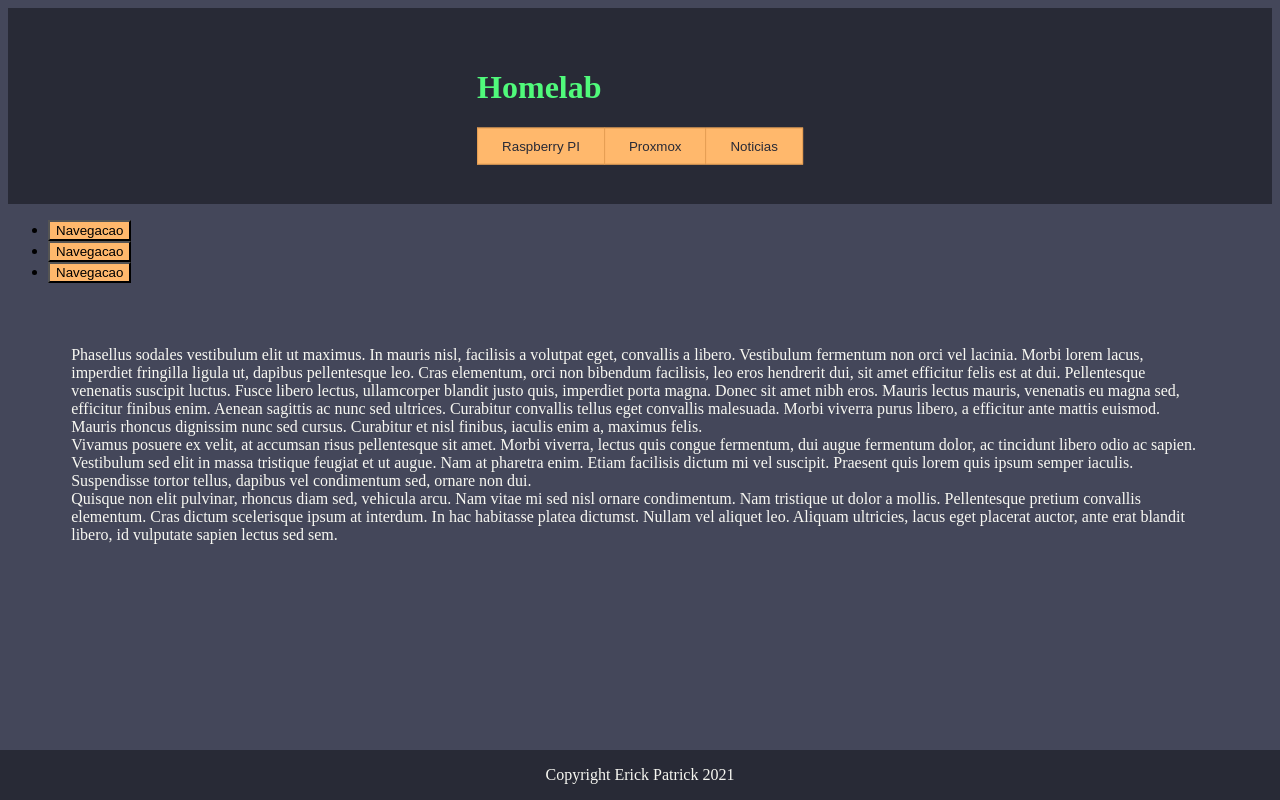
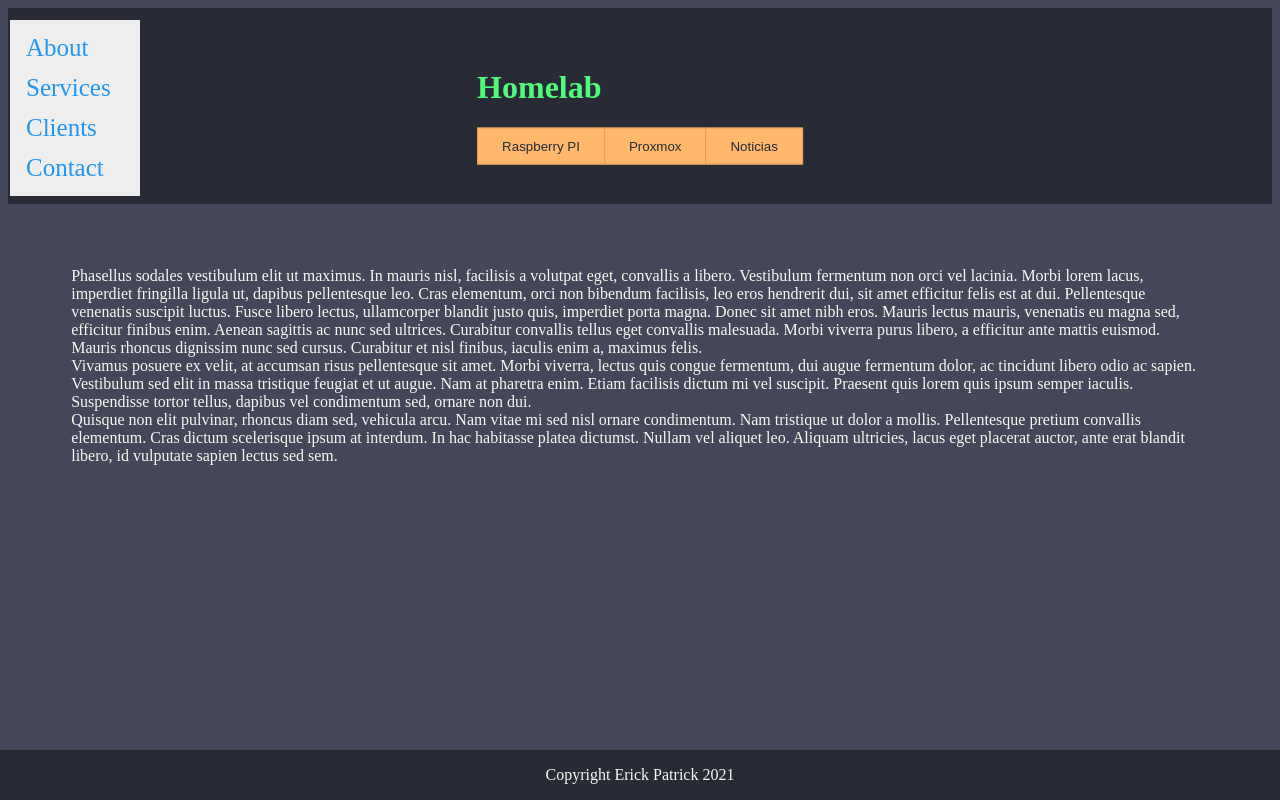
Before and after one commit to fpatrick/homelab, a plain HTML site: page index.html in a window 1280 px wide. Drawn offline with Linux system fonts and the light colour scheme.

Commit message:
newbarfix

```diff
--- a/sidebar.html
+++ b/sidebar.html
@@ -1,8 +1,6 @@
-<div id="sidebar">
-    <div class="bar-elements">
-        <ul class="no-point">
-            <li class="no-point bar-item"><button id="menu">Navegacao</button></li>
-            <li class="no-point bar-item"><button id="menu">Navegacao</button></li>
-            <li class="no-point bar-item"><button id="menu">Navegacao</button></li>
-    </div>
+<div class="sidenav">
+    <a href="#about">About</a>
+    <a href="#services">Services</a>
+    <a href="#clients">Clients</a>
+    <a href="#contact">Contact</a>
 </div>
```
